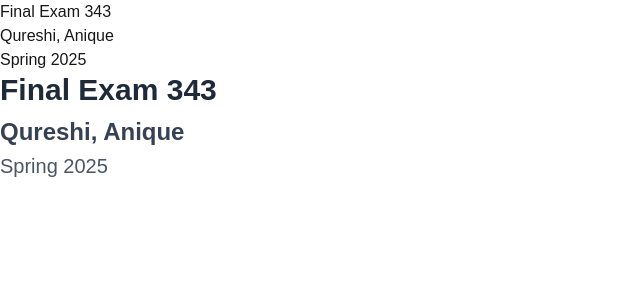
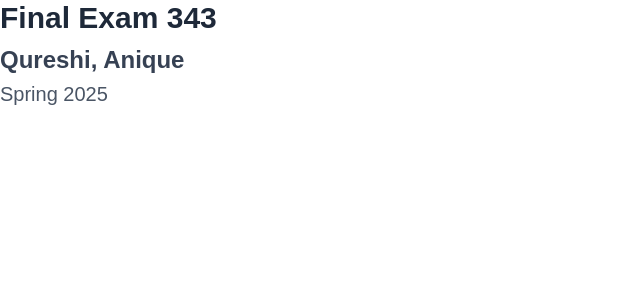
Before and after one commit to sonoboa/final343, a Next.js app: page / in a window 1280 px wide. Shown: the top 300 px of the page, without its empty margins (0-640 px from the left). Built offline with nearby package versions, Linux system fonts and the light colour scheme.

Commit message:
modified homepage

```diff
--- a/src/app/page.jsx
+++ b/src/app/page.jsx
@@ -1,10 +1,6 @@
 export default function Home() {
   return (
     <>
-      <h1>Final Exam 343</h1>
-      <h2>Qureshi, Anique</h2>
-      <h3>Spring 2025</h3>
-
       <h1 className="text-3xl font-bold text-gray-800 mb-2">Final Exam 343</h1>
       <h2 className="text-2xl font-semibold text-gray-700 mb-1">Qureshi, Anique</h2>
       <h3 className="text-xl text-gray-600">Spring 2025</h3>
```
